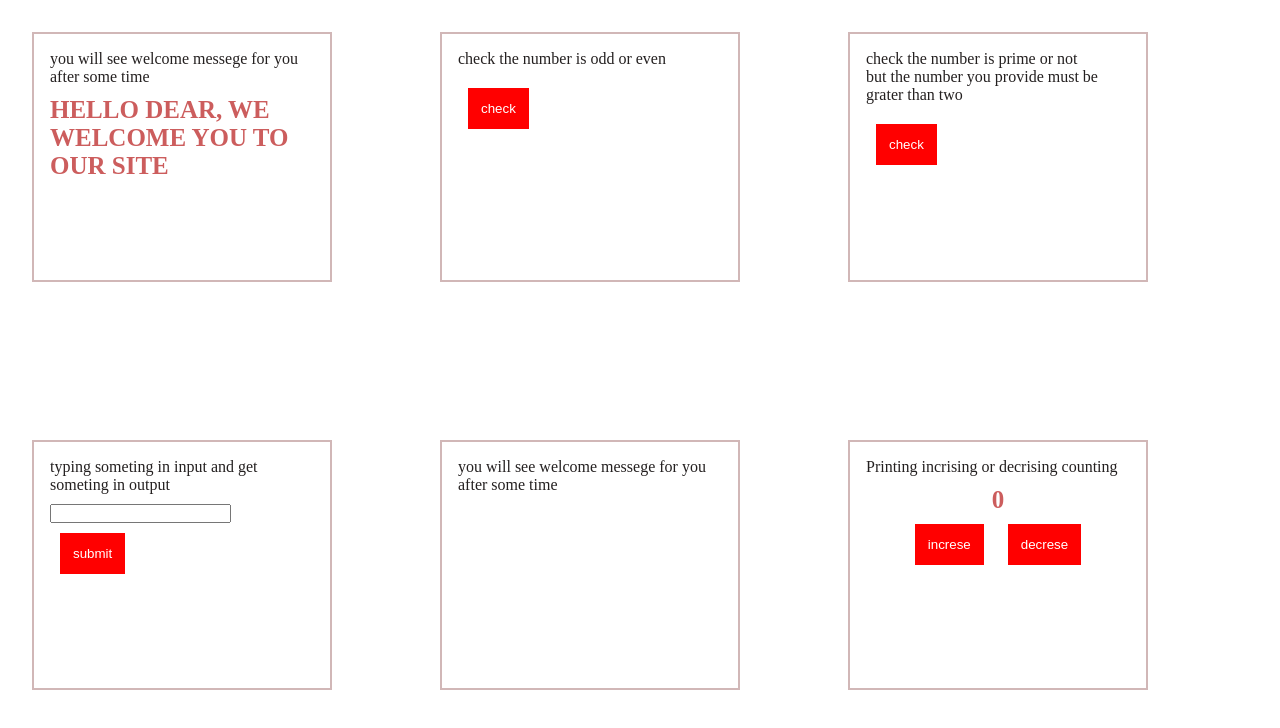
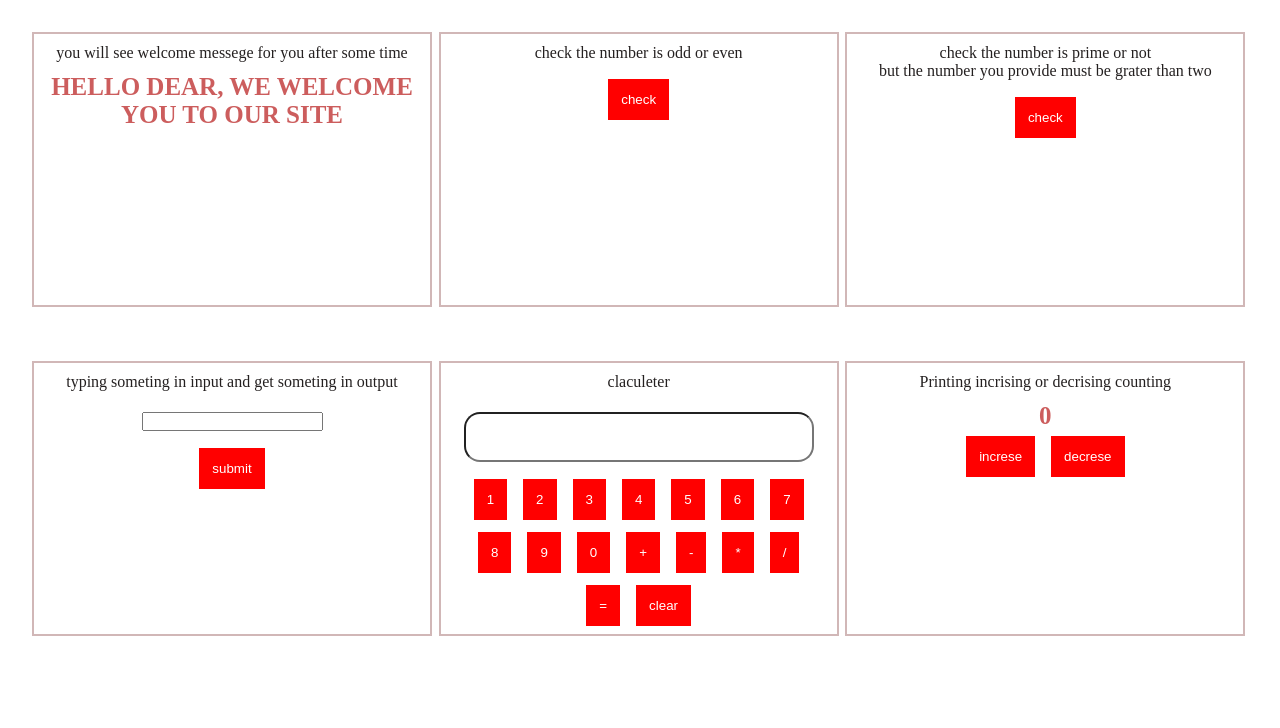
Before and after one commit to Shubham-Patidar961/mathmatical-oprations, a plain HTML site: page index.html in a window 1280 px wide. Drawn offline with Linux system fonts and the light colour scheme.

Commit message:
again commit

```diff
--- a/app.js
+++ b/app.js
@@ -63,4 +63,26 @@ function output() {
   });
 }
 let count = output();
-// document.querySelector(".decrese")
+
+// dome manuplation for calculater //
+let btnselact = document.querySelectorAll(".claculeter");
+const btnselact2 = Array.from(btnselact);
+console.log(btnselact2);
+
+//console.log(btnselact2);
+let string = "";
+btnselact2.forEach(function (Element) {
+  Element.addEventListener("click", (e) => {
+    if (e.target.innerHTML == "clear") {
+      string = "";
+      document.querySelector("#sk").value = string;
+      stop;
+    } else if (e.target.innerHTML == "=") {
+      string = eval(string);
+      document.querySelector("#sk").value = string;
+    } else {
+      string = string + e.target.innerHTML;
+      document.querySelector("#sk").value = string;
+    }
+  });
+});
--- a/index.html
+++ b/index.html
@@ -38,8 +38,33 @@
         </div>
       </div>
       <div class="first">
-        <p>you will see welcome messege for you after some time</p>
-        <h1 class="firstsk"></h1>
+        <p style="text-align: center">claculeter</p>
+        <div class="clacuter">
+          <div class="contaner-3">
+            <div class="input" style="text-align: center">
+              <input id="sk" type="text" />
+            </div>
+            <div class="section">
+              <button class="claculeter">1</button>
+              <button class="claculeter">2</button>
+              <button class="claculeter">3</button>
+              <button class="claculeter">4</button>
+              <button class="claculeter">5</button>
+              <button class="claculeter">6</button>
+              <button class="claculeter">7</button>
+              <button class="claculeter">8</button>
+              <button class="claculeter">9</button>
+              <button class="claculeter">0</button>
+              <button class="claculeter" id="addtion">+</button>
+              <button class="claculeter" id="substraction">-</button>
+              <button class="claculeter" id="multipcation">*</button>
+              <button class="claculeter" id="divtion">/</button>
+              <!--<button class="claculeter" id="percentage">%</button>-->
+              <button class="claculeter" id=" equal">=</button>
+              <button id="baba" class="claculeter">clear</button>
+            </div>
+          </div>
+        </div>
       </div>
       <div class="first">
         <p>Printing incrising or decrising counting</p>
--- a/style.css
+++ b/style.css
@@ -17,20 +17,25 @@ p {
   height: 100vh;
   display: grid;
   grid-template-columns: repeat(3, 1fr);
-  grid-template-rows: repeat(2, 400px);
-  grid-gap: 8px;
+  grid-template-rows: repeat(2, 325px);
+  grid-gap: 4px;
 }
 .first {
+  text-align: center;
   border: 2px solid rgb(209, 183, 183);
-  height: 250px;
-  width: 300px;
-  padding: 1rem;
+  height: 275px;
+  width: 400px;
+  padding: 0.65rem;
+  transition: all.2s;
+}
+.first:hover {
+  transform: scale(1.1);
 }
 button {
   padding: 12px;
   background-color: red;
   color: white;
-  margin: 10px;
+  margin: 6px;
   border: red solid 1px;
 }
 .hey {
@@ -42,3 +47,14 @@ button {
 .zeroone {
   text-align: center;
 }
+input {
+  margin: 0.65rem;
+}
+#sk {
+  padding: 0.75rem;
+  width: 350px;
+  height: 50px;
+  margin: 0.65rem;
+  border-radius: 16px;
+  font-size: 40px;
+}
```
